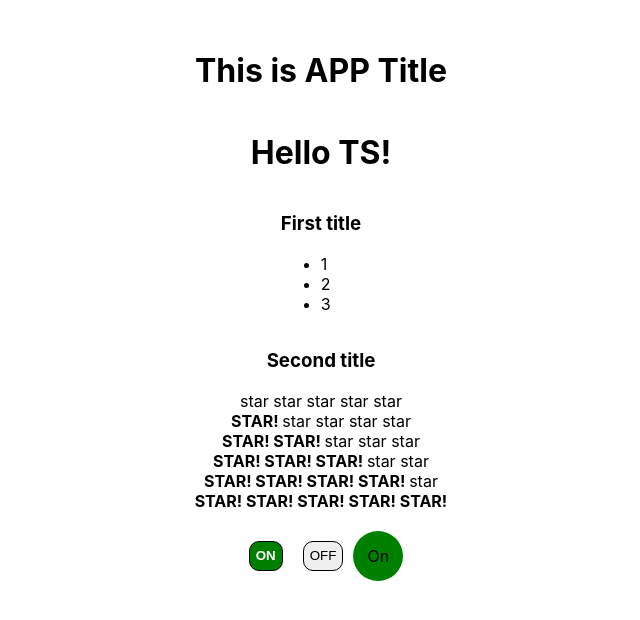
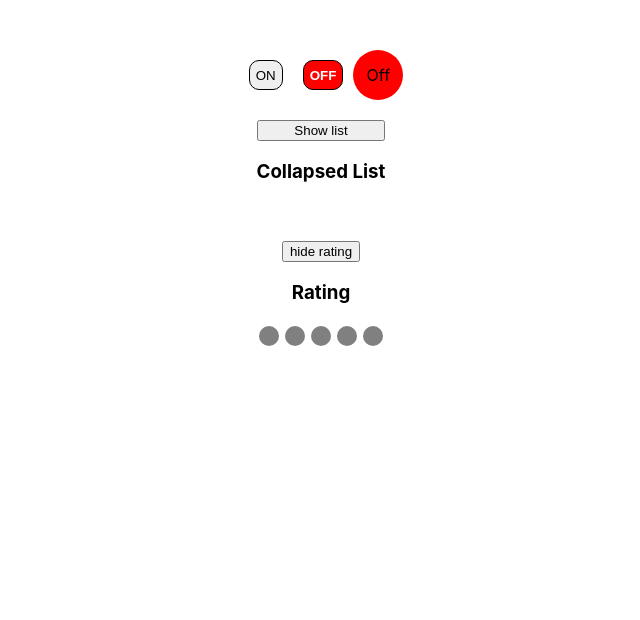
Before and after one commit to RomanChuchval/React_podrobno, a React (Create React App) app: page / in a window 1280 px wide. Shown: the top 620 px of the page, without its empty margins (319-959 px from the left). Built offline with nearby package versions, Linux system fonts and the light colour scheme.

Commit message:
uncontrolled components. useState hook

```diff
--- a/src/App.tsx
+++ b/src/App.tsx
@@ -3,22 +3,26 @@ import './App.css';
 import Accordion from './components/Accordion/Accordion';
 import Rating from "./components/Rating/Rating";
 import {OnOff} from "./components/OnOff";
+import {UncontrollAccordion} from "./components/UncontrollAccordion/UncontrollAccordion";
+import {UncontrollRating} from "./components/UncontrollRating/UncontrollRating";
 
 
 function App() {
     return (
         <div className={'wrapper'}>
-            <PageTitle title={'This is APP Title'}/>
-            <PageTitle title={'Hello TS!'}/>
-            <Accordion heading={'First title'} collapsed={false}/>
-            <Accordion heading={'Second title'} collapsed={true}/>
-            <Rating value={0}/>
-            <Rating value={1}/>
-            <Rating value={2}/>
-            <Rating value={3}/>
-            <Rating value={4}/>
-            <Rating value={5}/>
+            {/*<PageTitle title={'This is APP Title'}/>*/}
+            {/*<PageTitle title={'Hello TS!'}/>*/}
+            {/*<Accordion heading={'First title'} collapsed={false}/>*/}
+            {/*<Accordion heading={'Second title'} collapsed={true}/>*/}
+            {/*<Rating value={0}/>*/}
+            {/*<Rating value={1}/>*/}
+            {/*<Rating value={2}/>*/}
+            {/*<Rating value={3}/>*/}
+            {/*<Rating value={4}/>*/}
+            {/*<Rating value={5}/>*/}
             <OnOff/>
+            <UncontrollAccordion />
+            <UncontrollRating/>
         </div>
     );
 }
--- a/src/components/OnOff.tsx
+++ b/src/components/OnOff.tsx
@@ -8,11 +8,10 @@ type OnOffType = {
 
 type ActiveType = boolean
 export const OnOff = (props: OnOffType) => {
-    const [active, setActive] = useState<ActiveType>(true)
+    const [active, setActive] = useState<ActiveType>(false)
     const onClickHandler = (isActive: ActiveType) => {
         setActive(isActive)
     }
-
     const btnOn = s.btn + ' ' + (active ? s.btn_green : ' ')
     const btnOff = s.btn + ' ' + (!active ? s.btn_red : ' ')
 
--- /dev/null
+++ b/src/components/UncontrollAccordion/UncontrollAccordion.module.css
@@ -0,0 +1,5 @@
+.accordion_wrapper {
+    display: flex;
+    flex-direction: column;
+    margin: 20px;
+}
--- /dev/null
+++ b/src/components/UncontrollAccordion/UncontrollAccordion.tsx
@@ -0,0 +1,43 @@
+import React, {useState} from 'react';
+import s from './UncontrollAccordion.module.css'
+export const UncontrollAccordion = () => {
+
+    const [collapse, setCollapse]= useState<boolean>(false)
+    let btnName = !collapse ? 'Show list' : 'Hide list'
+    let listTitleText = !collapse ? 'Collapsed List' : 'Uncollapsed List'
+
+
+
+    return (
+        <div className={s.accordion_wrapper}>
+            <button onClick={()=> setCollapse(!collapse)}>{btnName}</button>
+            <AccordionTitle name={listTitleText}/>
+            {collapse && <AccordionList/>}
+        </div>
+    );
+};
+
+type AccordionTitleType = {
+    name: string
+}
+const AccordionTitle = (props: AccordionTitleType) => {
+    return (
+        <div>
+            <h3>{props.name}</h3>
+        </div>
+    )
+}
+
+const AccordionList = () => {
+    return (
+        <div>
+            <ul>
+                <li>First</li>
+                <li>Second</li>
+                <li>Third</li>
+                <li>Fourth</li>
+                <li>Fives</li>
+            </ul>
+        </div>
+    )
+}
--- /dev/null
+++ b/src/components/UncontrollRating/UncontrollRating.module.css
@@ -0,0 +1,28 @@
+
+.rating_wrapper {
+    display: flex;
+    flex-direction: column;
+    margin: 20px;
+    justify-items: center;
+    align-items: center;
+}
+.stars_wrapper {
+    display: flex;
+}
+.star {
+    width: 20px;
+    height: 20px;
+    background-color: gray;
+    margin: 3px;
+    border-radius: 50%;
+    cursor: pointer;
+}
+
+.star:hover {
+    background-color: gold;
+    opacity: 50%;
+}
+
+.star_checked {
+    background-color: gold;
+}
--- /dev/null
+++ b/src/components/UncontrollRating/UncontrollRating.tsx
@@ -0,0 +1,42 @@
+import React, {useState} from 'react';
+import s from './UncontrollRating.module.css'
+
+export const UncontrollRating = () => {
+    const [showRating, setShowRating] = useState<boolean>(true)
+
+    let ratingName = showRating ? 'hide rating' : 'show rating'
+
+    return (
+        <div className={s.rating_wrapper}>
+            <button onClick={() => setShowRating(!showRating)}>{ratingName}</button>
+            <RatingTitle/>
+            {showRating && <RatingStars/>}
+        </div>
+    );
+};
+
+const RatingTitle = () => {
+    return (
+        <div>
+            <h3>Rating</h3>
+        </div>
+    )
+}
+
+const RatingStars = () => {
+    const [checked, setChecked] = useState<number>(0)
+    const onClickHandler = (count: number) => {
+        setChecked(count)
+    }
+    let starStyle = s.star
+    let checkedStarStyle = s.star + ' ' + s.star_checked
+    return (
+        <div className={s.stars_wrapper}>
+            <div onClick={()=>onClickHandler(1)} className={checked >= 1? checkedStarStyle : starStyle }></div>
+            <div onClick={()=>onClickHandler(2)} className={checked >= 2? checkedStarStyle : starStyle }></div>
+            <div onClick={()=>onClickHandler(3)} className={checked >= 3? checkedStarStyle : starStyle }></div>
+            <div onClick={()=>onClickHandler(4)} className={checked >= 4? checkedStarStyle : starStyle }></div>
+            <div onClick={()=>onClickHandler(5)} className={checked >= 5? checkedStarStyle : starStyle }></div>
+        </div>
+    )
+}
```
